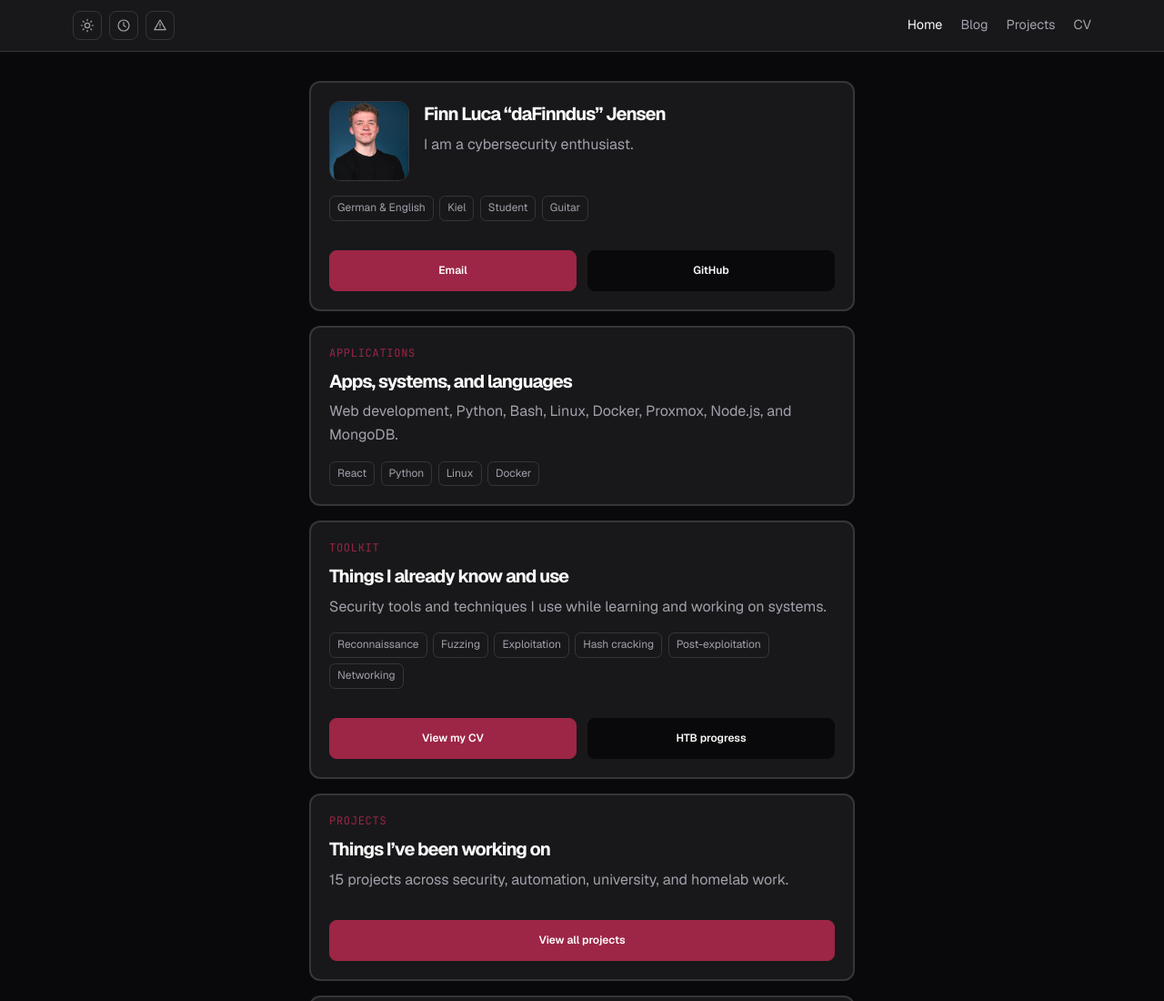
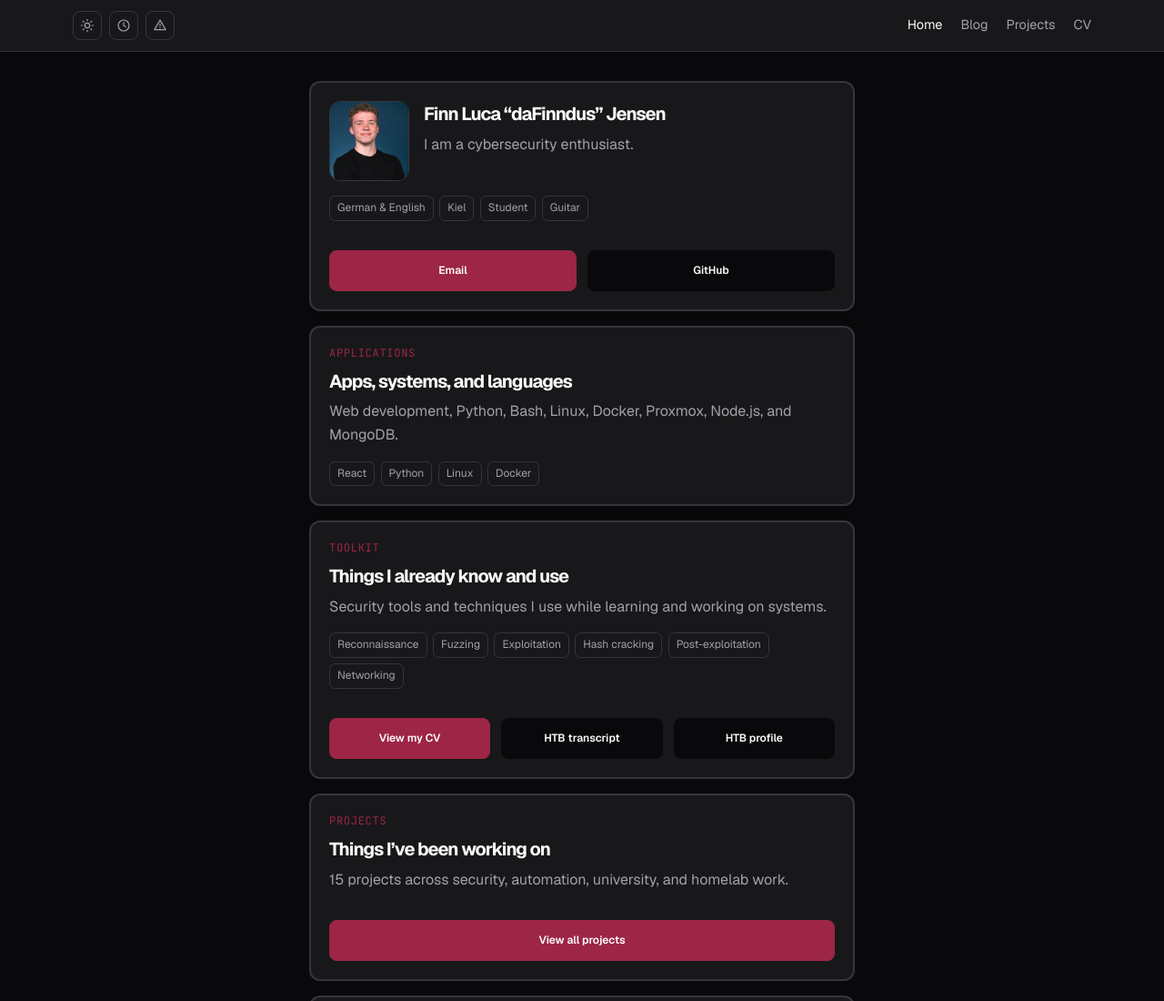
Before and after one commit to daFinndus/dafinndus.github.io, an Astro site: page / in a window 1280 px wide. Shown: the top 1100 px of the page at 91% size. Built offline with nearby package versions, Linux system fonts and the light colour scheme; Astro itself is replaced by a stand-in of ours.

Commit message:
chore: Add HTB profile

```diff
--- a/src/pages/index.astro
+++ b/src/pages/index.astro
@@ -152,7 +152,8 @@ import { projects } from "../data/projects";
         <div class="tags"><span class="tag">Reconnaissance</span><span class="tag">Fuzzing</span><span class="tag">Exploitation</span><span class="tag">Hash cracking</span><span class="tag">Post-exploitation</span><span class="tag">Networking</span></div>
         <div class="actions">
           <a class="button primary" href="/cv">View my CV</a>
-          <a class="button" href="/miscellaneous/student-transcript.pdf" target="_blank" rel="noreferrer">HTB progress</a>
+          <a class="button" href="/miscellaneous/student-transcript.pdf" target="_blank" rel="noreferrer">HTB transcript</a>
+          <a class="button" href="https://profile.hackthebox.com/profile/019c8788-ee0c-7282-8b6b-4d5d6e62024d" target="_blank" rel="noreferrer">HTB profile</a>
         </div>
       </article>
       <div class="dashboard-column">
```
